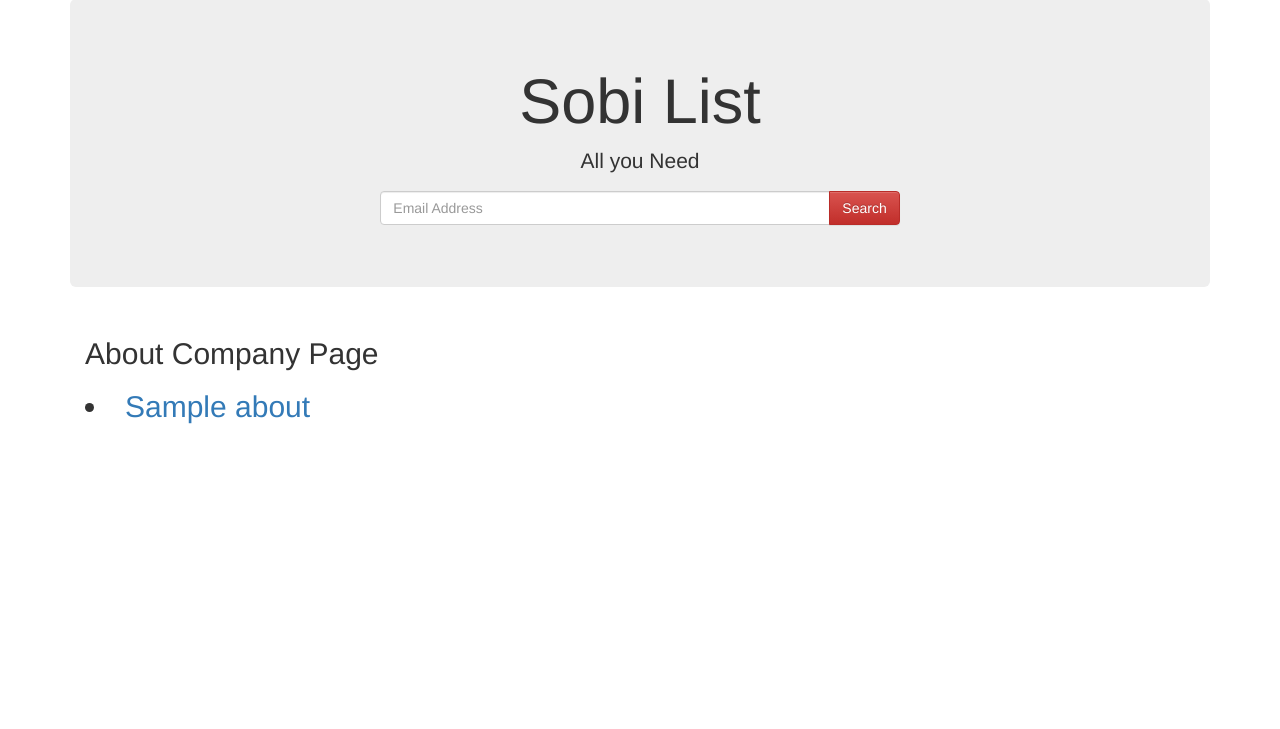
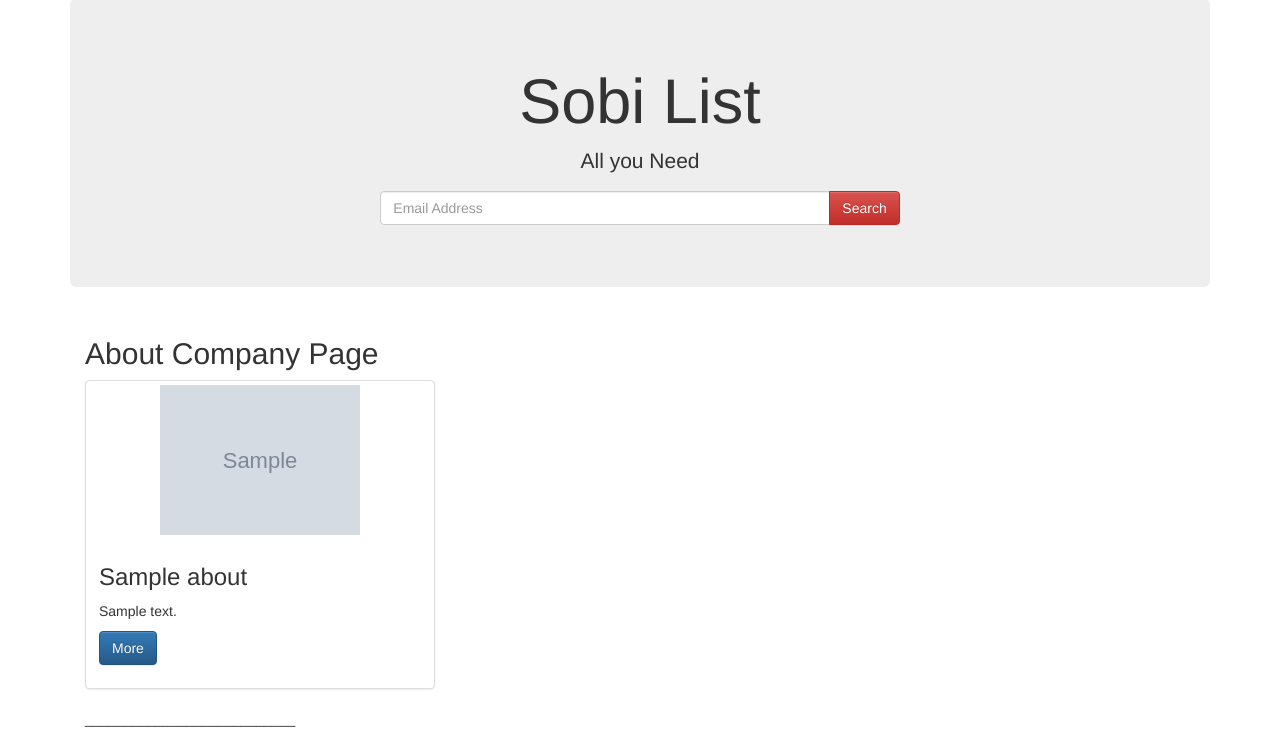
Before and after one commit to nass1/sobi-list, a Django app: page / in a window 1280 px wide. Shown: the part 125-854 px from the top of the page. Before the commit the page ends 549 px from the top, so only its background shows below. Run offline with Django 3.2, Linux system fonts and the light colour scheme; tables that the repository leaves empty hold one stand-in row (values such as "Sample post"); grey boxes marked "Sample" are stand-in pictures; some libraries are stand-ins or nearby versions.

Commit message:
adding pic panel
adding pic panel

```diff
--- a/biz_list/models.py
+++ b/biz_list/models.py
@@ -30,7 +30,7 @@ class About(models.Model):
     phone = models.IntegerField()
     address = models.CharField(max_length=900)
     country = CountryField(blank_label='(select country)')
-    profile_pic = models.ImageField(upload_to='images', blank=True)
+    profile_pic = models.ImageField(upload_to='images', blank=True, default="/mnt/project/media/images/barcelona.jpg")
     #https://pypi.python.org/pypi/django-countries
 
 
--- a/templates/biz_list/biz_detail.html
+++ b/templates/biz_list/biz_detail.html
@@ -8,5 +8,5 @@
 		<p>{{biz_details.country}}</p>
 		<p></p>
 {% load staticfiles %}
-<img src="{{ biz_details.profile_pic.url }}" />
+<img src="{{ biz_details.profile_pic.url }}" height="250" width="250" alt="this customer didn't upload a picture"/>
 {% endblock %}
--- a/templates/index.html
+++ b/templates/index.html
@@ -17,8 +17,27 @@
 <!-- Container (About Section) -->
 <div class="container-fluid">
   <h2>About Company Page</h2>
-  {% for i in biznames%}
-<h2><li><a href="bizlist/{{i.id}}/">{{i.name}}</a></li></h2>
-{% endfor %}
+  <div class="row">
+    {% for i in biznames%}
+  <div class="col-sm-6 col-md-4">
+
+    <div class="thumbnail">
+<!--- --->
+
+      <img src="{{i.profile_pic.url}} " height="200" width="200" alt="this customer didn't upload a picture">
+      <div class="caption">
+
+          <!--- --->
+        <h3>{{i.name}}</h3>
+        <p>{{i.description }}</p>
+        <p><a href="{{i.id}}" class="btn btn-primary" role="button">More</a>
+      </div>
+
+    </div>
+
+  </div>
+    {% endfor %}
+</div>
+___________________________
 
 {% endblock %}
```
Also changed, not shown: sobi_list/settings.py (+4 -3 lines), templates/biz_list/about_list.html (+32 -3 lines), media/images/Screenshot_from_2017-03-25_20-10-31.png (added), media/images/product-image-19926875_1024x1024.jpg (added), media/images/ven2.jpg (added), media/images/ven2_KO2cfy4.jpg (added), media/images/ven77.jpg (added).
